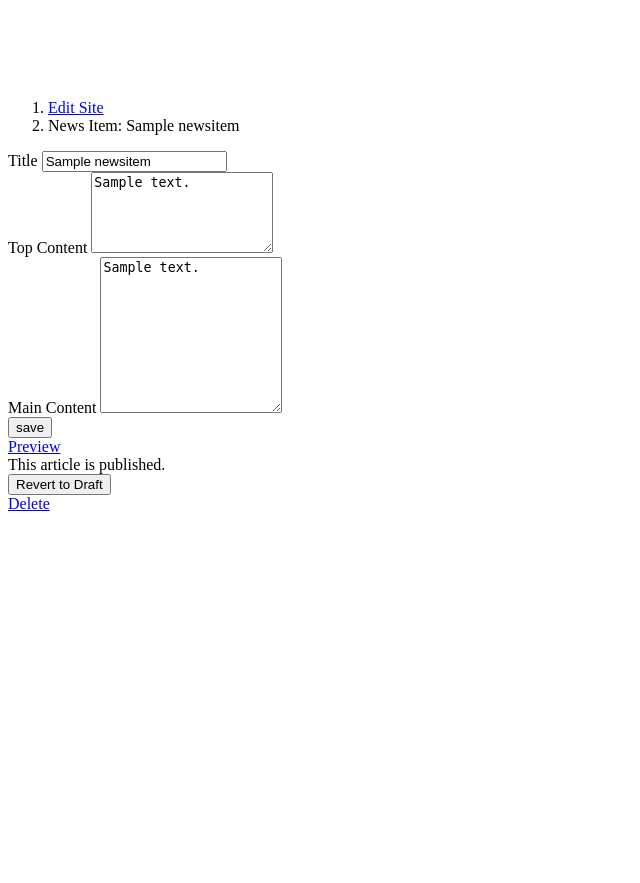
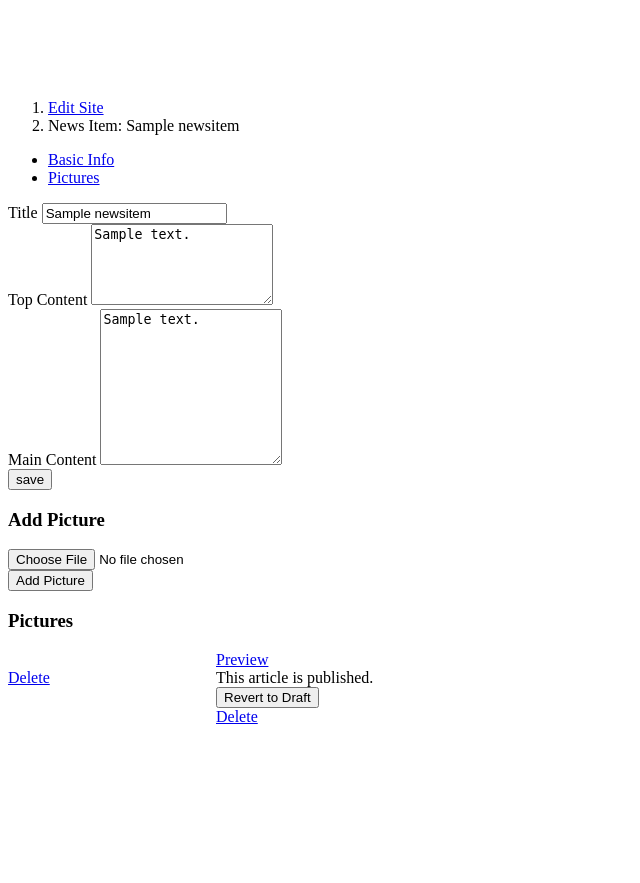
Before and after one commit to thraxil/artsho, a Django app: page /edit/news/1/ in a window 1280 px wide. Shown: the whole page, without its empty margins (0-640 px from the left). Run offline with Django 3.2, Linux system fonts and the light colour scheme; a user stored in the database is signed in; tables that the repository leaves empty hold one stand-in row (values such as "Sample post"); some libraries are stand-ins or nearby versions.

Commit message:
add/remove pictures on news items. closes #4

```diff
--- a/artsho/main/models.py
+++ b/artsho/main/models.py
@@ -147,3 +147,23 @@
 
     class Meta:
         order_with_respect_to = 'newsitem'
+
+    def save_image(self, f):
+        ext = f.name.split(".")[-1].lower()
+        basename = slugify(f.name.split(".")[-2].lower())[:20]
+        if ext not in ['jpg', 'jpeg', 'gif', 'png']:
+            # unsupported image format
+            return None
+        now = datetime.now()
+        path = "newspictures/%04d/%02d/%02d/" % (now.year, now.month, now.day)
+        try:
+            os.makedirs(settings.MEDIA_ROOT + "/" + path)
+        except:
+            pass
+        full_filename = path + "%s.%s" % (basename, ext)
+        fd = open(settings.MEDIA_ROOT + "/" + full_filename, 'wb')
+        for chunk in f.chunks():
+            fd.write(chunk)
+        fd.close()
+        self.image = full_filename
+        self.save()
--- a/artsho/main/views.py
+++ b/artsho/main/views.py
@@ -8,7 +8,7 @@
 from django.http import HttpResponseRedirect
 from django.core.urlresolvers import reverse
 
-from .models import Show, NewsItem, ShowVideo, Picture
+from .models import Show, NewsItem, ShowVideo, Picture, NewsPicture
 
 
 class LoggedInMixin(object):
@@ -97,10 +97,16 @@
 
 class DeletePictureView(LoggedInMixin, DeleteView):
     model = Picture
-    success_url = "/edit/"
 
     def get_success_url(self):
         return reverse('edit_show', args=[self.object.show.id])
+
+
+class DeleteNewsPictureView(LoggedInMixin, DeleteView):
+    model = NewsPicture
+
+    def get_success_url(self):
+        return reverse('edit_news_item', args=[self.object.newsitem.id])
 
 
 class AddNewsView(LoggedInMixin, View):
@@ -149,6 +155,15 @@
     template_name = "edit/preview_news_item.html"
 
 
+class AddNewsPicture(LoggedInMixin, View):
+    def post(self, request, pk):
+        ni = get_object_or_404(NewsItem, pk=pk)
+        p = NewsPicture.objects.create(newsitem=ni)
+        p.save_image(request.FILES['image'])
+        messages.success(request, "picture added to news item")
+        return HttpResponseRedirect(reverse('edit_news_item', args=[ni.id]))
+
+
 class EditNewsItemView(LoggedInMixin, View):
     template_name = "edit/news_item.html"
 
--- a/artsho/templates/edit/news_item.html
+++ b/artsho/templates/edit/news_item.html
@@ -1,4 +1,5 @@
 {% extends 'edit_base.html' %}
+{% load thumbnail %}
 
 {% block content %}
 <ol class="breadcrumb">
@@ -15,6 +16,16 @@
 <div class="row">
 
 	<div class="col-md-10">
+
+		<ul class="nav nav-tabs" role="tablist">
+			<li role="presentation" class="active"><a href="#info" role="tab"
+																								data-toggle="tab">Basic Info</a></li>
+			<li role="presentation"><a href="#pictures" role="tab" data-toggle="tab">Pictures</a></li>
+		</ul>
+
+		<div class="tab-content">
+			<div class="tab-pane active" id="info">
+
 				<form action="." method="post">
 
 					<div class="form-group">
@@ -22,8 +33,7 @@
 							Title
 						</label>
 						<input type="text" name="title" id="title"
-					 class="form-control" value="{{item.title}}"/>
-				</input>
+									 class="form-control" value="{{item.title}}" />
 					</div>
 
 
@@ -44,8 +54,31 @@
 					</div>
 
 					<input type="submit" class="btn btn-primary" value="save" />
+				</form>
+
+			</div>
+
+			<div role="tabpanel" class="tab-pane" id="pictures">
+				<h3>Add Picture</h3>
+				<form role="form" action="{% url 'add_news_picture' item.id %}"
+							enctype="multipart/form-data" method="post">
+					<input type="file" name="image" /><br />
+					<input type="submit" value="Add Picture" class="btn
+					btn-primary" />
 
 				</form>
+				{% if item.newspicture_set.count %}
+				<h3>Pictures</h3>
+
+				{% for p in item.newspicture_set.all %}
+				<div class="thumbnail show-thumb">
+					<img src="{% thumbnail p.image 200x150 crop %}" class="img-responsive"/>
+					<div class="caption"><a href="{% url 'delete_newspicture' p.id %}" class="btn btn-danger">Delete</a></div>
+				</div>
+				{% endfor %}
+				{% endif %}
+			</div>
+		</div>
 	</div>
 
 	<div class="col-md-2">
--- a/artsho/urls.py
+++ b/artsho/urls.py
@@ -28,6 +28,9 @@
         name='news_archive'),
     url(r'^edit/news/(?P<pk>\d+)/$', views.EditNewsItemView.as_view(),
         name='edit_news_item'),
+    url(r'^edit/news/(?P<pk>\d+)/add_picture/$',
+        views.AddNewsPicture.as_view(),
+        name='add_news_picture'),
 
     url(r'^edit/news/(?P<pk>\d+)/preview/$',
         views.PreviewNewsItemView.as_view(),
@@ -51,6 +54,8 @@
         views.DeleteShowVideoView.as_view(), name='delete_show_video'),
     url(r'^edit/picture/(?P<pk>\d+)/delete/$',
         views.DeletePictureView.as_view(), name='delete_picture'),
+    url(r'^edit/newspicture/(?P<pk>\d+)/delete/$',
+        views.DeleteNewsPictureView.as_view(), name='delete_newspicture'),
 
     (r'^admin/', include(admin.site.urls)),
     url(r'^_impersonate/', include('impersonate.urls')),
```
Also changed, not shown: artsho/main/tests/factories.py (+8 -1 lines), artsho/main/tests/test_views.py (+26 -0 lines), artsho/templates/main/newspicture_confirm_delete.html (added, +14 -0 lines). Lines whose indentation alone changed are shown as unchanged.
